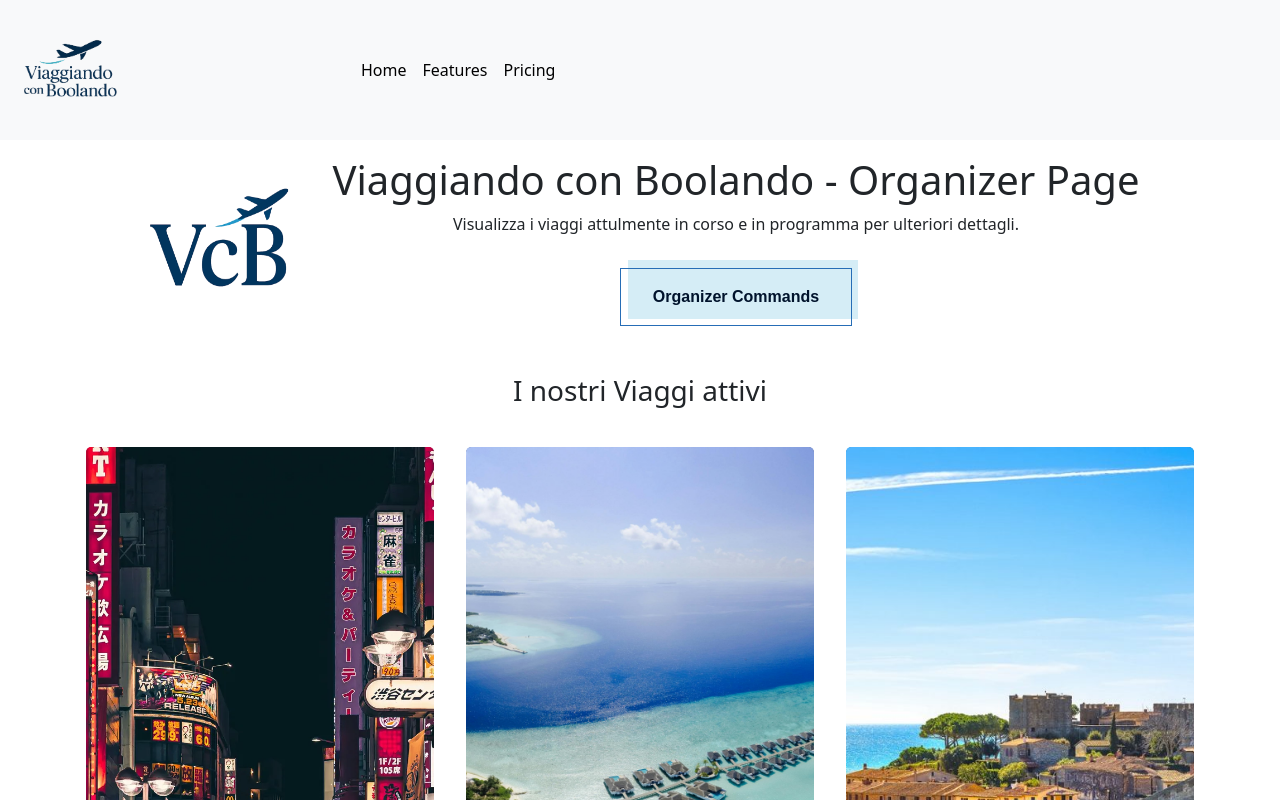
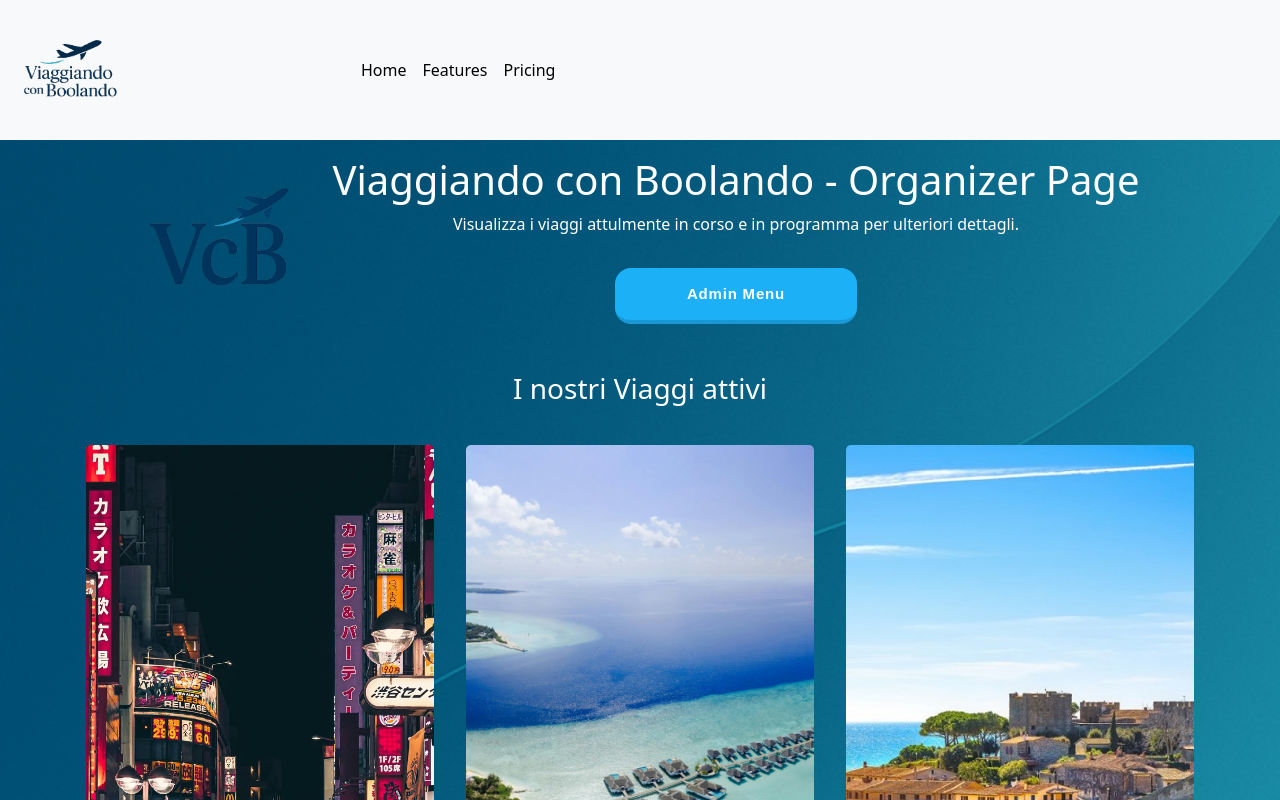
Before and after one commit to DavideCriscuolo/projectTeam, a React (Vite) app: page / in a window 1280 px wide. Shown: the top 800 px of the page. Built offline with nearby package versions, Linux system fonts and the light colour scheme.

Commit message:
feat: add background-img to default layout, modify SidebarBtn css for better visual clarity, refactor component pages for better visual clarity of background component

```diff
--- a/src/components/ListaViaggi.jsx
+++ b/src/components/ListaViaggi.jsx
@@ -6,7 +6,7 @@ export default function ListaViaggi({ viaggi }) {
   return (
     <>
       <div className="container mb-5">
-        <h3 className="text-center p-3"> I nostri Viaggi attivi </h3>
+        <h3 className="text-center p-3 text-white"> I nostri Viaggi attivi </h3>
         <div className="row row-cols-1 row-cols-sm-1 row-cols-md-2  row-cols-lg-3">
           {viaggi?.map((trip) => (
             <div key={trip.id} className="col p-3">
@@ -20,8 +20,9 @@ export default function ListaViaggi({ viaggi }) {
 
                   <>
                     <div
-                      className={`card-img-overlay d-flex justify-content-center align-items-center ${isHover === trip.id ? "overlay" : "hide"
-                        }`}
+                      className={`card-img-overlay d-flex justify-content-center align-items-center ${
+                        isHover === trip.id ? "overlay" : "hide"
+                      }`}
                       onMouseEnter={() => setIsHover(trip.id)}
                       onMouseLeave={() => setIsHover(null)}
                     >
--- a/src/components/sidebar/SidebarBtn.jsx
+++ b/src/components/sidebar/SidebarBtn.jsx
@@ -9,7 +9,7 @@ export default function SidebarBtn() {
       data-bs-target="#offcanvasScrolling"
       aria-controls="offcanvasScrolling"
     >
-      Organizer Commands
+      Admin Menu
     </button>
   );
 }
--- /dev/null
+++ b/src/css/Outlet.css
@@ -0,0 +1,5 @@
+.bg-img {
+  min-height: 100vh;
+  background-image: url("/images/background_ta.png");
+  background-size: cover;
+}
--- a/src/css/Sidebar.css
+++ b/src/css/Sidebar.css
@@ -1,47 +1,68 @@
 /*#region Btn*/
+
 .btn-organizer {
-  background-color: transparent;
-  border: 1px solid #266db6;
+  appearance: button;
+  background-color: #1899d6;
+  border: solid transparent;
+  border-radius: 16px;
+  border-width: 0 0 4px;
   box-sizing: border-box;
-  color: #00132c;
-  font-family: "Avenir Next LT W01 Bold", sans-serif;
-  font-size: 16px;
+  color: #ffffff;
+  cursor: pointer;
+  display: inline-block;
+  font-family: din-round, sans-serif;
+  font-size: 15px;
   font-weight: 700;
-  line-height: 24px;
-  padding: 16px 23px;
-  position: relative;
-  text-decoration: none;
+  letter-spacing: 0.8px;
+  line-height: 20px;
+  margin: 0;
+  outline: none;
+  overflow: visible;
+  padding: 13px 16px;
+  text-align: center;
+  touch-action: manipulation;
+  transform: translateZ(0);
+  transition: filter 0.2s;
   user-select: none;
   -webkit-user-select: none;
-  touch-action: manipulation;
+  vertical-align: middle;
+  white-space: nowrap;
+  width: 30%;
 }
 
-.btn-organizer:hover,
-.btn-organizer:active {
-  outline: 0;
-}
-
-.btn-organizer:hover {
-  background-color: transparent;
-  cursor: pointer;
-}
-
-.btn-organizer:before {
-  background-color: #d5edf6;
+.btn-organizer:after {
+  background-clip: padding-box;
+  background-color: #1cb0f6;
+  border: solid transparent;
+  border-radius: 16px;
+  border-width: 0 0 4px;
+  bottom: -4px;
   content: "";
-  height: calc(100% + 3px);
+  left: 0;
   position: absolute;
-  right: -7px;
-  top: -9px;
-  transition: background-color 300ms ease-in;
-  width: 100%;
+  right: 0;
+  top: 0;
   z-index: -1;
 }
 
-.btn-organizer:hover:before {
-  background-color: #6dcff6;
+.btn-organizer,
+.btn-organizer:focus {
+  user-select: auto;
 }
 
+.btn-organizer:hover:not(:disabled) {
+  filter: brightness(1.1);
+  -webkit-filter: brightness(1.1);
+}
+
+.btn-organizer:disabled {
+  cursor: auto;
+}
+
+.btn-organizer:active {
+  border-width: 4px 0 0;
+  background: none;
+}
 /*#endregion Btn*/
 
 /*#region Sidebar*/
--- a/src/layout/DefaultLayout.jsx
+++ b/src/layout/DefaultLayout.jsx
@@ -1,14 +1,16 @@
-import { Outlet } from "react-router-dom"
+import { Outlet } from "react-router-dom";
 import Header from "../components/Header";
-import Footer from "../components/Footer"
+import Footer from "../components/Footer";
+import "../css/Outlet.css";
 
 export default function DefaultLayout() {
   return (
     <>
-
       <Header></Header>
+      <div className="bg-img text-white">
         <Outlet />
+      </div>
       <Footer></Footer>
     </>
-    )
+  );
 }
--- a/src/pages/HomePage.jsx
+++ b/src/pages/HomePage.jsx
@@ -13,7 +13,7 @@ export default function HomePage() {
           src="/images/logo_big_scale.png"
           alt="AgencyLogoBig"
         />
-        <div className="d-flex justify-content-center align-items-center flex-column p-3">
+        <div className="d-flex justify-content-center align-items-center flex-column p-3 text-white">
           <h1>Viaggiando con Boolando - Organizer Page</h1>
           <p>
             Visualizza i viaggi attulmente in corso e in programma per ulteriori
--- a/src/pages/TripDetailsPage.jsx
+++ b/src/pages/TripDetailsPage.jsx
@@ -5,7 +5,6 @@ import { participants } from "../data/participants";
 import SearchBar from "../components/SearchBar";
 
 export default function TripDetailsPage() {
-
   //RECUPERO IL PARAMETRO ID UTILIZZANDO USEPARAMS
   const { id } = useParams();
 
@@ -27,14 +26,18 @@ export default function TripDetailsPage() {
     }
   });
 
-
-
   const filteredPartecipanti = useMemo(() => {
     return partecipanti.filter((participant) => {
-      const matchesNome = searchFilters.nome === "" ||
-        participant.nome.toLowerCase().includes(searchFilters.nome.toLowerCase());
-      const matchesCognome = searchFilters.cognome === "" ||
-        participant.cognome.toLowerCase().includes(searchFilters.cognome.toLowerCase());
+      const matchesNome =
+        searchFilters.nome === "" ||
+        participant.nome
+          .toLowerCase()
+          .includes(searchFilters.nome.toLowerCase());
+      const matchesCognome =
+        searchFilters.cognome === "" ||
+        participant.cognome
+          .toLowerCase()
+          .includes(searchFilters.cognome.toLowerCase());
 
       return matchesNome && matchesCognome;
     });
@@ -46,24 +49,20 @@ export default function TripDetailsPage() {
 
   return (
     <>
-      <div className="mt-5 container">
+      <div className="container">
         {/* VISUALIZZAZIONE VIAGGIO */}
         <p className="py-3 fs-1 ">{nomeViaggio}</p>
 
         <div className="pb-5">
-
           <img className="img-fluid rounded" src={img} alt="Trip Image" />
-
 
           {/* DETTAGLI DEL VIAGGIO */}
           <div className="py-5">
-
             <div className="row">
               <div className="col-4">
                 <div className="fs-5 text-center d-flex flex-column">
                   <span>
-                    <i className="fa-solid fa-location-dot text-primary ">
-                    </i>
+                    <i className="fa-solid fa-location-dot text-primary "></i>
                   </span>
                   <span>{destinazione}</span>
                 </div>
@@ -74,7 +73,6 @@ export default function TripDetailsPage() {
                     <i className="fa-solid fa-plane-departure"></i>
                   </span>
                   <span>{startDate}</span>
-
                 </div>
               </div>
               <div className="col-4">
@@ -83,12 +81,9 @@ export default function TripDetailsPage() {
                     <i className="fa-solid fa-plane-arrival"></i>
                   </span>
                   <span>{endDate}</span>
-
                 </div>
               </div>
             </div>
-
-
           </div>
         </div>
 
@@ -103,23 +98,35 @@ export default function TripDetailsPage() {
           <table className="table">
             <thead>
               <tr>
-                <th scope="col" className="text-center">#</th>
-                <th scope="col" className="text-center">Nome</th>
-                <th scope="col" className="text-center">Cognome</th>
-                <th scope="col" className="text-center">Actions</th>
+                <th scope="col" className="text-center">
+                  #
+                </th>
+                <th scope="col" className="text-center">
+                  Nome
+                </th>
+                <th scope="col" className="text-center">
+                  Cognome
+                </th>
+                <th scope="col" className="text-center">
+                  Actions
+                </th>
               </tr>
             </thead>
             <tbody>
-
               {/* MAP DEI PARTECIPANTI PER STAMPARLI DINAMICAMENTE IN PAGINA */}
               {filteredPartecipanti.map((element, id) => {
                 return (
                   <tr key={id}>
-                    <th scope="row" className="text-center">{element.id}</th>
+                    <th scope="row" className="text-center">
+                      {element.id}
+                    </th>
                     <td className="text-center">{element.nome}</td>
                     <td className="text-center">{element.cognome}</td>
                     <td className="text-center">
-                      <Link to={`/contact/${element.id}`} className="btn btn-outline-secondary p-1">
+                      <Link
+                        to={`/contact/${element.id}`}
+                        className="btn btn-outline-secondary p-1"
+                      >
                         <i className="fa-regular fa-eye text-secondary"></i>
                       </Link>
                     </td>
@@ -130,13 +137,15 @@ export default function TripDetailsPage() {
               {/* IN CASO DI RICERCA PARTECIPANTE ERRATA... */}
               {filteredPartecipanti.length === 0 && (
                 <tr>
-                  <td colSpan="4" className="text-center">Nessun partecipante trovato</td>
+                  <td colSpan="4" className="text-center">
+                    Nessun partecipante trovato
+                  </td>
                 </tr>
               )}
             </tbody>
           </table>
         </section>
-      </div >
+      </div>
     </>
   );
 }
```
Also changed, not shown: public/images/background_ta.png (added). Lines whose indentation alone changed are shown as unchanged.
